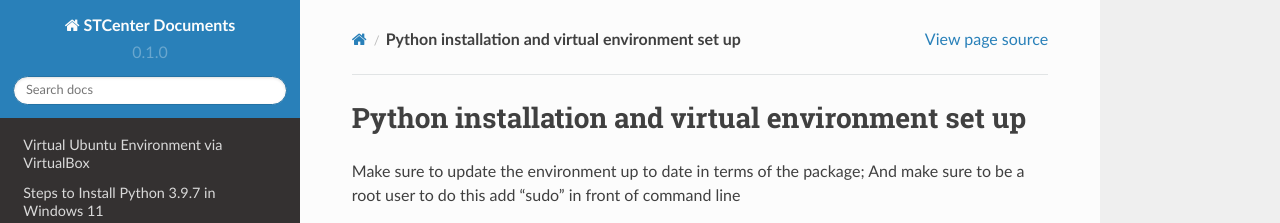
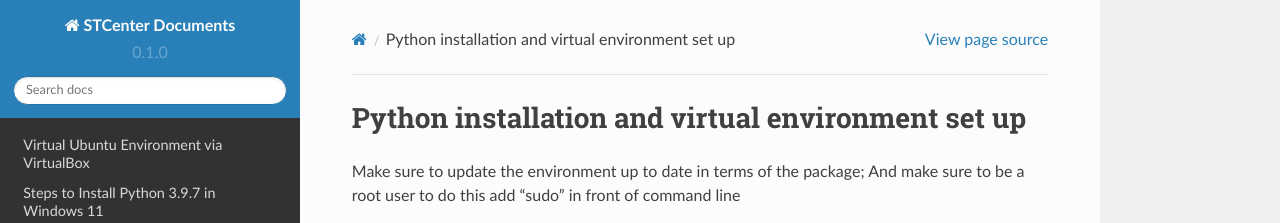
Before and after one commit to stccenter/STCenterDocs, a Sphinx documentation site: the page built from docs/source/Python-Installation-CentOS.rst, in a window 1280 px wide. Shown: the top 223 px of the page. Built offline with Sphinx 7.4.7 and the Read the Docs theme 2.0.0, drawn with Linux system fonts in a browser that asks for light colours.

```diff
--- a/docs/source/Python-Installation-CentOS.rst
+++ b/docs/source/Python-Installation-CentOS.rst
@@ -1,6 +1,6 @@
-=======================================================
-**Python installation and virtual environment set up**
-=======================================================
+===================================================
+Python installation and virtual environment set up
+===================================================
 
 Make sure to update the environment up to date in terms of the package; And make sure to be a root user to do this add “sudo” in front of command line
 
```
